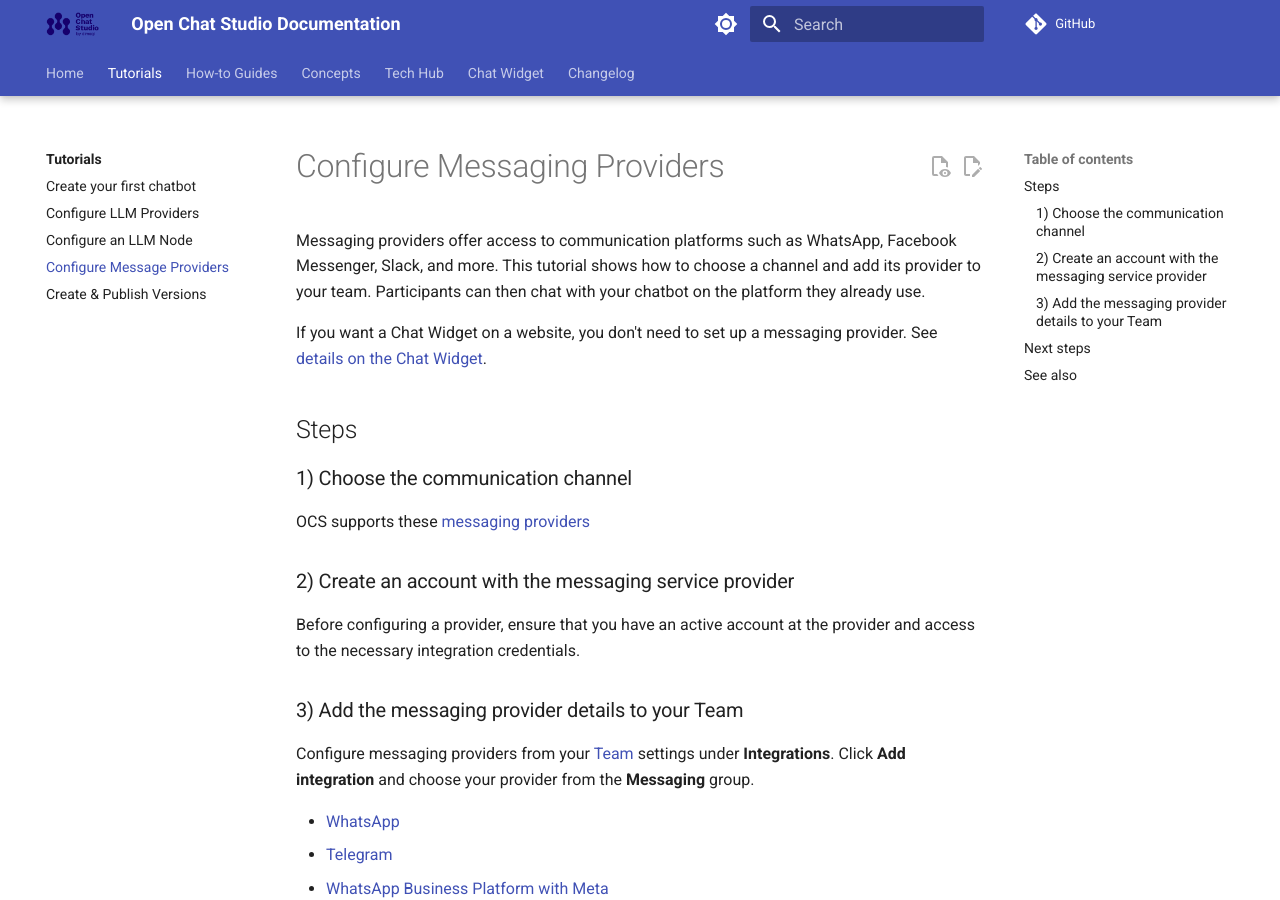
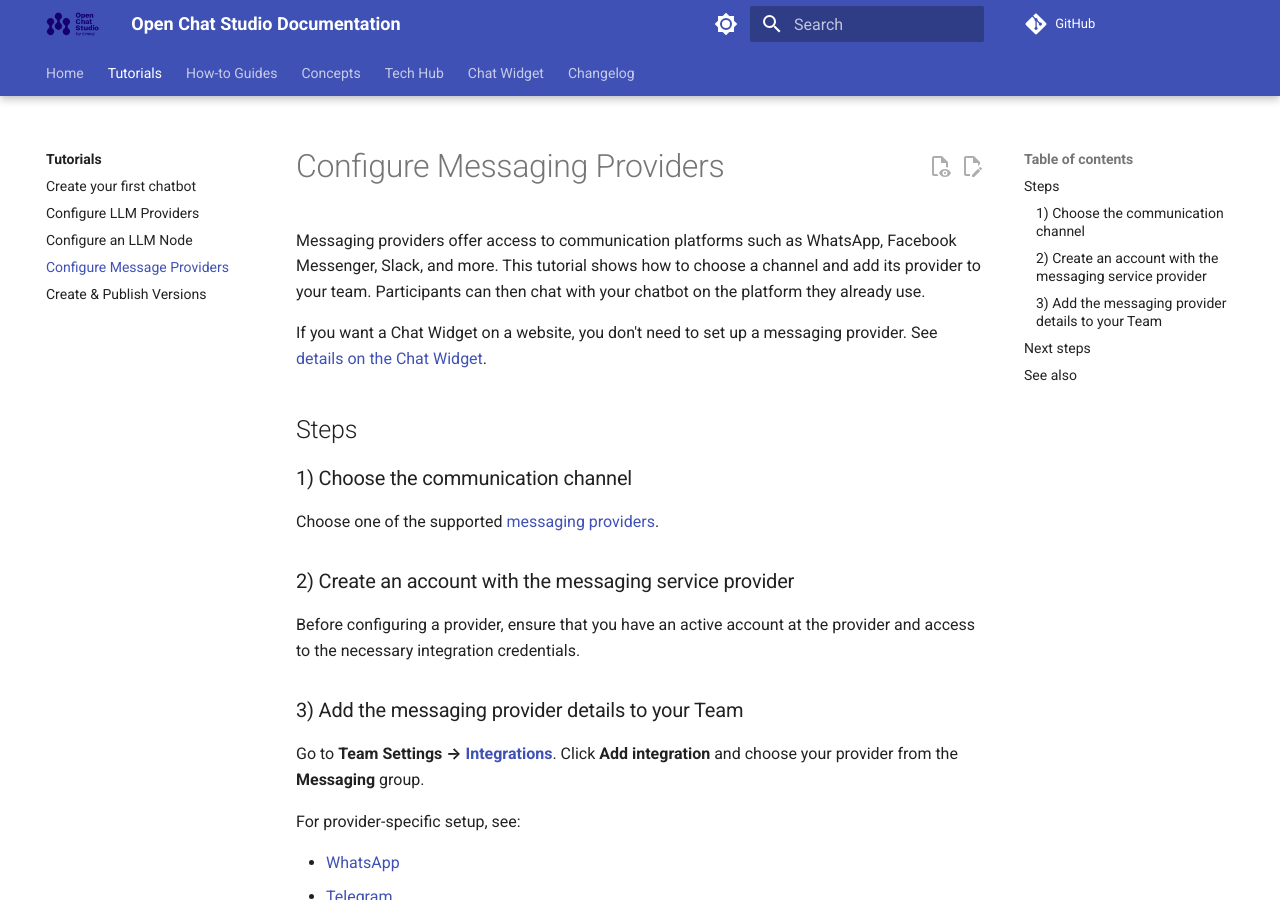
Before and after one commit to dimagi/open-chat-studio-docs, an MkDocs documentation site: the page built from docs/tutorials/configure_msg_providers.md, in a window 1280 px wide and 900 px high. Built offline with MkDocs 1.6.1 and Material for MkDocs 9.7.7, drawn with Linux system fonts in a browser that asks for light colours; a script that is not in the unit is left out; comment, search, counter and statistics services are not loaded.

Commit message:
Accuracy - v small changes from review findings

```diff
--- a/docs/tutorials/configure_msg_providers.md
+++ b/docs/tutorials/configure_msg_providers.md
@@ -10,7 +10,7 @@
 ## Steps
 
 ### 1) Choose the communication channel
-OCS supports these [messaging providers](../concepts/team/messaging_providers.md)
+Choose one of the supported [messaging providers](../concepts/team/messaging_providers.md).
 
 ### 2) Create an account with the messaging service provider
 
@@ -18,8 +18,10 @@
 
 ### 3) Add the messaging provider details to your Team
 
-Configure messaging providers from your [Team](../concepts/team/index.md) settings under **Integrations**.
+Go to **Team Settings → [Integrations](../concepts/team/integrations.md)**.
 Click **Add integration** and choose your provider from the **Messaging** group.
+
+For provider-specific setup, see:
 
 - [WhatsApp](../how-to/deploy_to_different_channels.md#whatsapp)
 - [Telegram](../how-to/deploy_to_different_channels.md#telegram)
```
Also changed, not shown: docs/tutorials/configure_llm_node.md (+4 -3 lines), docs/tutorials/configure_llm_providers.md (+5 -4 lines), docs/tutorials/versioning_steps.md (+1 -1 lines).
